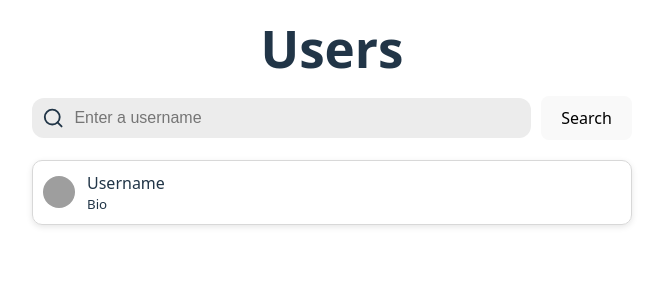
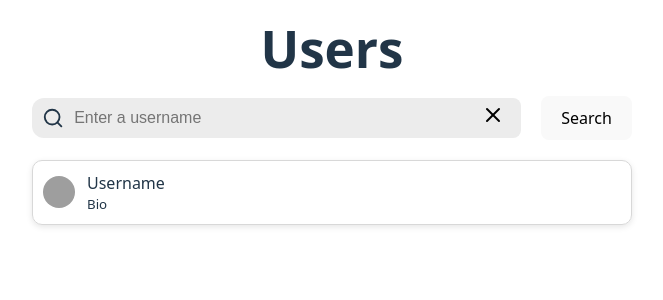
Before and after one commit to jhernandez4/embed-search-frontend, a React (Vite) app: page / in a window 1280 px wide. Shown: the top 300 px of the page, without its empty margins (308-971 px from the left). Built offline with nearby package versions, Linux system fonts and the light colour scheme; no server answers; grey boxes are pictures that could not be loaded.

Commit message:
feat(app page): add clear input button

```diff
--- a/src/App.css
+++ b/src/App.css
@@ -22,7 +22,6 @@
   width: 100%;
   margin-top: 20px;
   max-width: 600px;
-  gap: 10px;
 }
 
 .user-search-bar {
@@ -33,7 +32,8 @@
   height: 40px;
   background-color: rgb(44, 44, 44);
   padding: 10px;
-  border-radius: 12px;
+  border-top-left-radius: 12px;
+  border-bottom-left-radius: 12px;
   flex: 1;
 }
 
@@ -43,6 +43,16 @@
   background-color: transparent;
   font-size: 1rem;
   width: 100%;
+}
+
+.clear-input-button {
+  padding: 0;
+  height: 40px;
+  margin-right: 20px;
+  border-top-left-radius: 0;
+  border-bottom-left-radius: 0;
+  padding: 0 15px;
+  background-color: rgb(44, 44, 44);
 }
 
 input:focus {
@@ -94,6 +104,10 @@ input:focus {
     background-color: rgb(236, 236, 236);
   }
 
+  .clear-input-button {
+    background-color: rgb(236, 236, 236);
+  }
+
   .user-list-item {
     border: 1px rgb(216, 216, 216) solid;
     box-shadow: 0 2px 6px rgba(0, 0, 0, 0.1);
--- a/src/App.jsx
+++ b/src/App.jsx
@@ -1,6 +1,6 @@
 import { useState } from 'react'
 import './App.css'
-import { Search } from 'lucide-react'
+import { Search, X } from 'lucide-react'
 
 function App() {
   const backendUrl = import.meta.env.BACKEND_URL;
@@ -19,6 +19,7 @@ function App() {
           placeholder='Enter a username'
           />
         </div>
+        <button className="clear-input-button"><X/></button>
         <button>Search</button>
       </div>
       <ul className="user-list">
```
